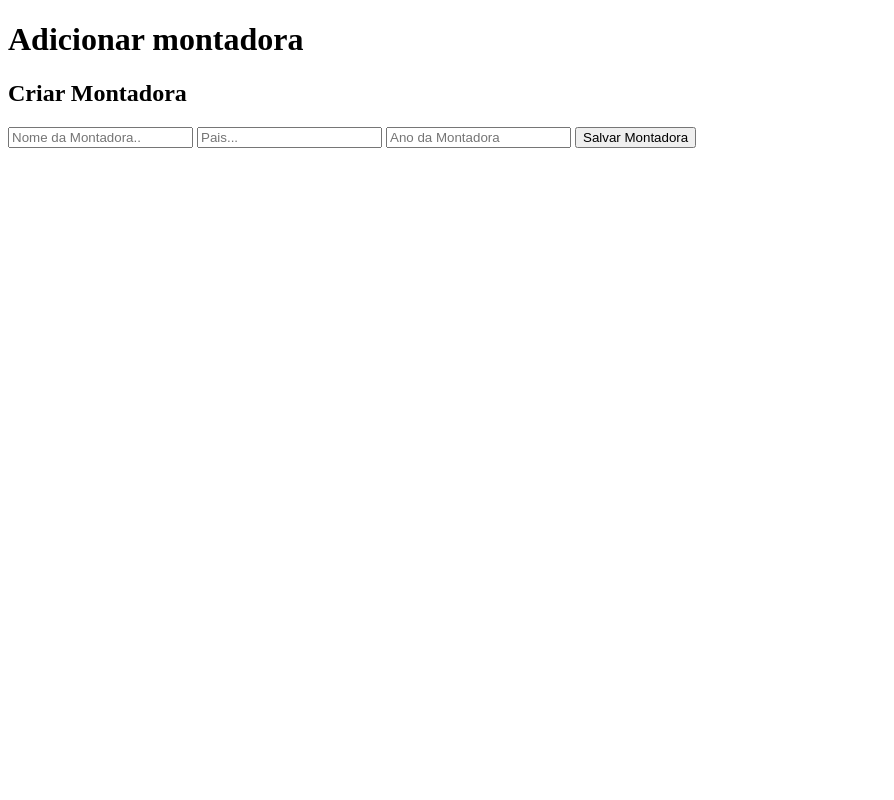
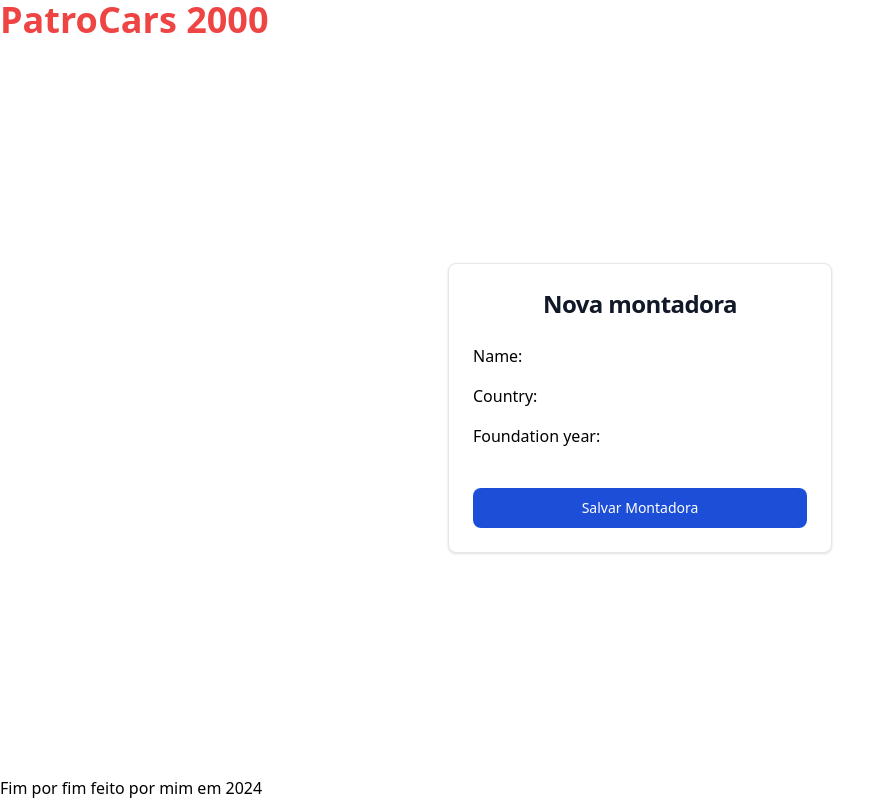
Before and after one commit to msruan/django-start, a Django app: page /montadoras/criar/ in a window 1280 px wide. Shown: the whole page, without its empty margins (0-894 px from the left). Run offline with Django 5.2, Linux system fonts and the light colour scheme; some libraries are stand-ins or nearby versions.

Commit message:
[patrocars] feat: terminar o crud de montadoras

```diff
--- a/patrocars/montadoras/templates/montadoras/create_montadora.html
+++ b/patrocars/montadoras/templates/montadoras/create_montadora.html
@@ -1,27 +1,24 @@
-<!DOCTYPE html>
-<html lang="en">
-  <head>
-    <meta charset="UTF-8" />
-    <meta name="viewport" content="width=device-width, initial-scale=1.0" />
-    <title>Adicionar montadora</title>
-  </head>
-  <body>
-    <header>
-      <h1>Adicionar montadora</h1>
-    </header>
-  </body>
-  <main>
-    <h2>Criar Montadora</h2>
-    <form action="{% url 'montadora_save' %}" method="post">
+{% extends "base.html" %}
+
+{% block title %} Adicionar montadora {% endblock %}
+
+{% block title_page %}  {% endblock %}
+
+{% block content %}
+<div class="h-full flex justify-center items-center">
+  <form class="block flex flex-col gap-4 max-w-sm p-6 bg-white border border-gray-200 rounded-lg shadow dark:bg-gray-800 dark:border-gray-700" action="{% url 'montadora_save' %}" method="post">
     {% csrf_token %}
-      <input type="text" name="name" placeholder="Nome da Montadora.." />
-      <input type="text" name="country" placeholder="Pais..." />
+    <h5 class="mb-2 text-2xl text-center font-bold tracking-tight text-gray-900 dark:text-white">Nova montadora</h5>
+    {{ form.as_p }}
+    <!-- <input class="bg-gray-50 border border-gray-300 text-gray-900 text-sm rounded-lg focus:ring-blue-500 focus:border-blue-500 block w-full p-2.5 dark:bg-gray-700 dark:border-gray-600 dark:placeholder-gray-400 dark:text-white dark:focus:ring-blue-500 dark:focus:border-blue-500" type="text" name="name" placeholder="Nome da Montadora.." />
+    <input  class="bg-gray-50 border border-gray-300 text-gray-900 text-sm rounded-lg focus:ring-blue-500 focus:border-blue-500 block w-full p-2.5 dark:bg-gray-700 dark:border-gray-600 dark:placeholder-gray-400 dark:text-white dark:focus:ring-blue-500 dark:focus:border-blue-500" type="text" name="country" placeholder="Pais..." />
     <input
+    class="bg-gray-50 border border-gray-300 text-gray-900 text-sm rounded-lg focus:ring-blue-500 focus:border-blue-500 block w-full p-2.5 dark:bg-gray-700 dark:border-gray-600 dark:placeholder-gray-400 dark:text-white dark:focus:ring-blue-500 dark:focus:border-blue-500"
       type="text"
       name="foundation_year"
       placeholder="Ano da Montadora"
-      />
-      <input type="submit" value="Salvar Montadora" />
+    /> -->
+    <input type="submit" value="Salvar Montadora" class="text-white bg-blue-700 hover:bg-blue-800 focus:ring-4 focus:outline-none focus:ring-blue-300 font-medium rounded-lg text-sm w-full sm:w-auto px-5 py-2.5 text-center dark:bg-blue-600 dark:hover:bg-blue-700 dark:focus:ring-blue-800"/>
   </form>
-  </main>
-</html>
+</div>
+{% endblock %}
--- a/patrocars/montadoras/urls.py
+++ b/patrocars/montadoras/urls.py
@@ -2,9 +2,8 @@
 from .views import MontadoraView
 
 urlpatterns = [
-    path('',MontadoraView.list_all),
-    path('criar/',MontadoraView.create),
-    path('post/',MontadoraView.post,name='montadora_save'),
-    path('editar/<int:id>/',MontadoraView.edit),
-    path('put/',MontadoraView.put,name='montadora_edit'),
+    path('',MontadoraView.ListAll.as_view(),name='montadoras_list'),
+    path('criar/',MontadoraView.Create.as_view(),name='montadora_save'),
+    path('editar/<int:pk>/',MontadoraView.Update.as_view()),
+    path('deletar/<int:pk>/',MontadoraView.Delete.as_view(),name='montadora_delete'),
 ]
--- a/patrocars/montadoras/views.py
+++ b/patrocars/montadoras/views.py
@@ -1,33 +1,38 @@
 from django.shortcuts import render, get_object_or_404
 from django.http import HttpRequest, HttpResponseRedirect
+from django.urls import reverse_lazy
 from .models import Montadora, MontadoraForm
+from django.views.generic import (
+    CreateView,
+    DeleteView,
+    ListView,
+    TemplateView,
+    UpdateView,
+)
+
+
 
 class MontadoraView:
-    def list_all(req):
-        montadoras = Montadora.objects.all()
-        return render(req,'montadoras/list_montadoras.html',context={'montadoras': montadoras})
 
-    def create(req):
-        return render(req,'montadoras/create_montadora.html')
+    class ListAll(ListView):
+        model = Montadora
+        template_name = "montadoras/list_montadoras.html"
 
-    def edit(req, id):
-        montadora = get_object_or_404(Montadora,id=id)
-        return render(req,'montadoras/update_montadora.html',context={'montadora': montadora})
+    class Create(CreateView):
+        model = Montadora
+        form_class = MontadoraForm
+        template_name = "montadoras/create_montadora.html"
+        success_url = reverse_lazy("montadoras_list")
 
-    def put(req: HttpRequest):
-        form = MontadoraForm(req.POST)
-        if form.is_valid():
-            montadora = get_object_or_404(Montadora,id=form.cleaned_data['id'])
-            montadora.name = form.cleaned_data['name']
-            montadora.country = form.cleaned_data['country']
-            montadora.foundation_year = form.cleaned_data['foundation_year']
-            montadora.save()
-        return HttpResponseRedirect("/montadoras")
+    class Update(UpdateView):
+        model = Montadora
+        form_class = MontadoraForm
+        template_name = "montadoras/update_montadora.html"
+        success_url = reverse_lazy("montadoras_list")
 
-    def post(req: HttpRequest):
-        form = MontadoraForm(req.POST)
-        #  if request.method == 'POST':
-        if form.is_valid():
-            new_montadora =  Montadora(name=form.cleaned_data['name'],country=form.cleaned_data['country'] , foundation_year=form.cleaned_data['foundation_year'])
-            new_montadora.save()
-        return HttpResponseRedirect("/montadoras")
+    class Delete(DeleteView):
+        model = Montadora
+        success_url = reverse_lazy('montadoras_list')  # Redirecionar após a exclusão
+
+        def post(self, request, *args, **kwargs):
+            return self.delete(request, *args, **kwargs)
--- a/patrocars/templates/base.html
+++ b/patrocars/templates/base.html
@@ -1,14 +1,18 @@
 <!DOCTYPE html>
+{% load static %}
 <html lang="en">
   <head>
     <meta charset="UTF-8" />
     <meta name="viewport" content="width=device-width, initial-scale=1.0" />
+    <script src="https://cdn.tailwindcss.com"></script>
+    <!-- <link rel="icon" href="{% static 'favicon.ico' %}" type="image/x-icon"> -->
+    <link rel="shortcut icon" href="{%  static 'favicon.ico' %}">
     {% block extra_css %} {% endblock %}
     <title>{% block title %} PatroCars {% endblock %}</title>
   </head>
-  <body>
+  <body class="min-h-screen flex flex-col justify-between">
     <header>
-      <h1>PatroCars 2000</h1>
+      <h1 class="text-red-500 text-4xl font-bold">PatroCars 2000</h1>
     </header>
 
     <main>
```
Also changed, not shown: patrocars/config/settings.py (+3 -4 lines), patrocars/montadoras/templates/montadoras/list_montadoras.html (+7 -4 lines), patrocars/montadoras/templates/montadoras/update_montadora.html (+18 -38 lines), patrocars/config/db.sqlite3 (added), patrocars/db.sqlite3, patrocars/static/favicon.ico (added). Lines whose indentation alone changed are shown as unchanged.
